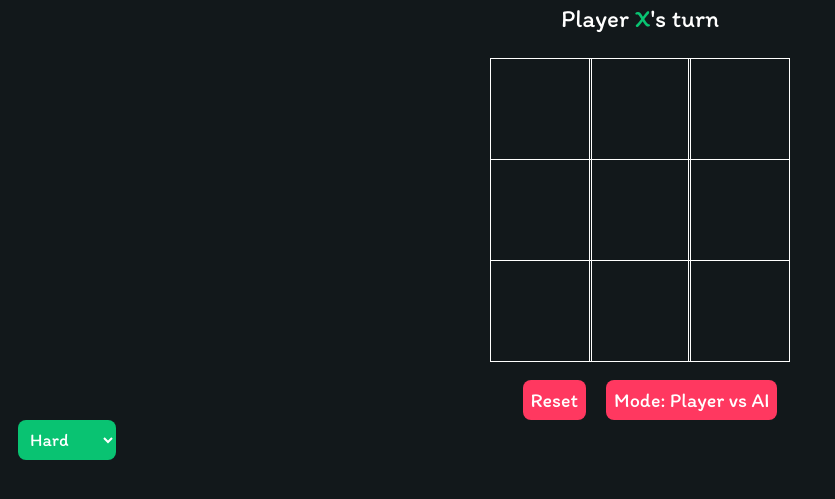
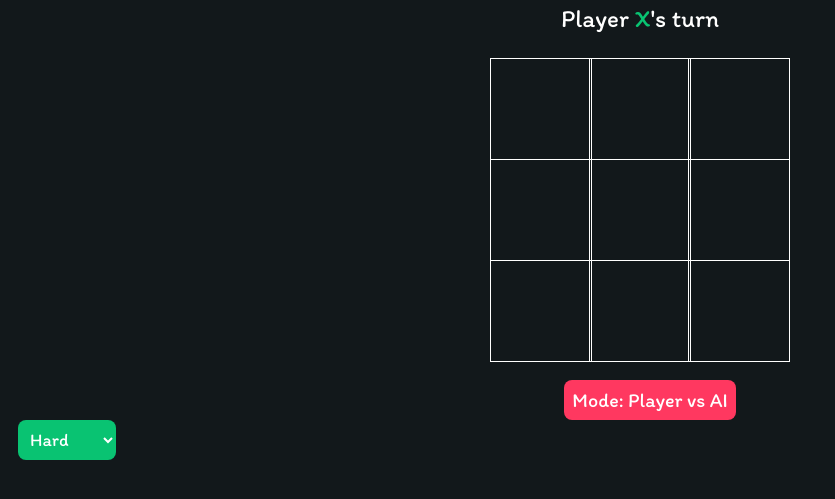
Before and after one commit to 6731503031/TicTacToe, a plain HTML site: page index.html in a window 1280 px wide. Shown: the part 223-722 px from the top of the page, without its empty margins (0-835 px from the left). Drawn offline with Linux system fonts and the light colour scheme.

Commit message:
reset de

```diff
--- a/index.html
+++ b/index.html
@@ -30,7 +30,6 @@
         </section>
         <section class="display announcer hide"></section>
         <section class="controls">
-            <button id="reset">Reset</button>
             <button id="toggle-mode" class="toggle-mode">Mode: Player vs AI</button>
         </section>
         <select id="difficulty-select" class="difficulty-select">
--- a/index.js
+++ b/index.js
@@ -1,7 +1,6 @@
 window.addEventListener('DOMContentLoaded', () => {
     const tiles = Array.from(document.querySelectorAll('.tile'));
     const playerDisplay = document.querySelector('.display-player');
-    const resetButton = document.querySelector('#reset');
     const announcer = document.querySelector('.announcer');
 
     let board = ['', '', '', '', '', '', '', '', ''];
@@ -287,7 +286,6 @@ window.addEventListener('DOMContentLoaded', () => {
         tile.addEventListener('click', () => userAction(tile, index));
     });
 
-    resetButton.addEventListener('click', resetBoard);
 
     const toggleButton = document.querySelector('#toggle-mode');
     toggleButton.addEventListener('click', () => {
--- a/style.css
+++ b/style.css
@@ -79,10 +79,6 @@
     background-color: #498AFB;
 }
 
-#reset {
-    background-color: #FF3860;
-}
-
 .toggle-mode {
     background-color: #FF3860;
     /* same as reset */
```
